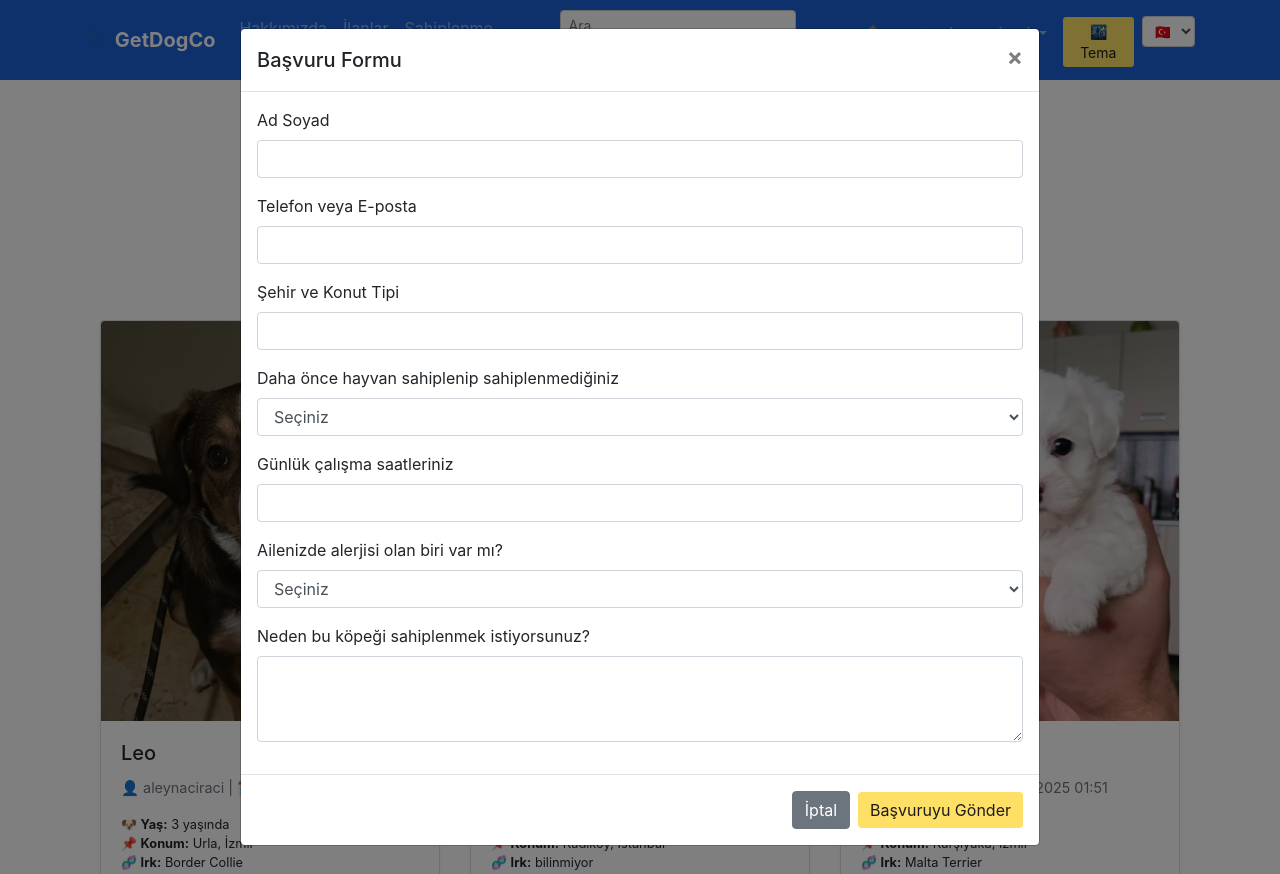
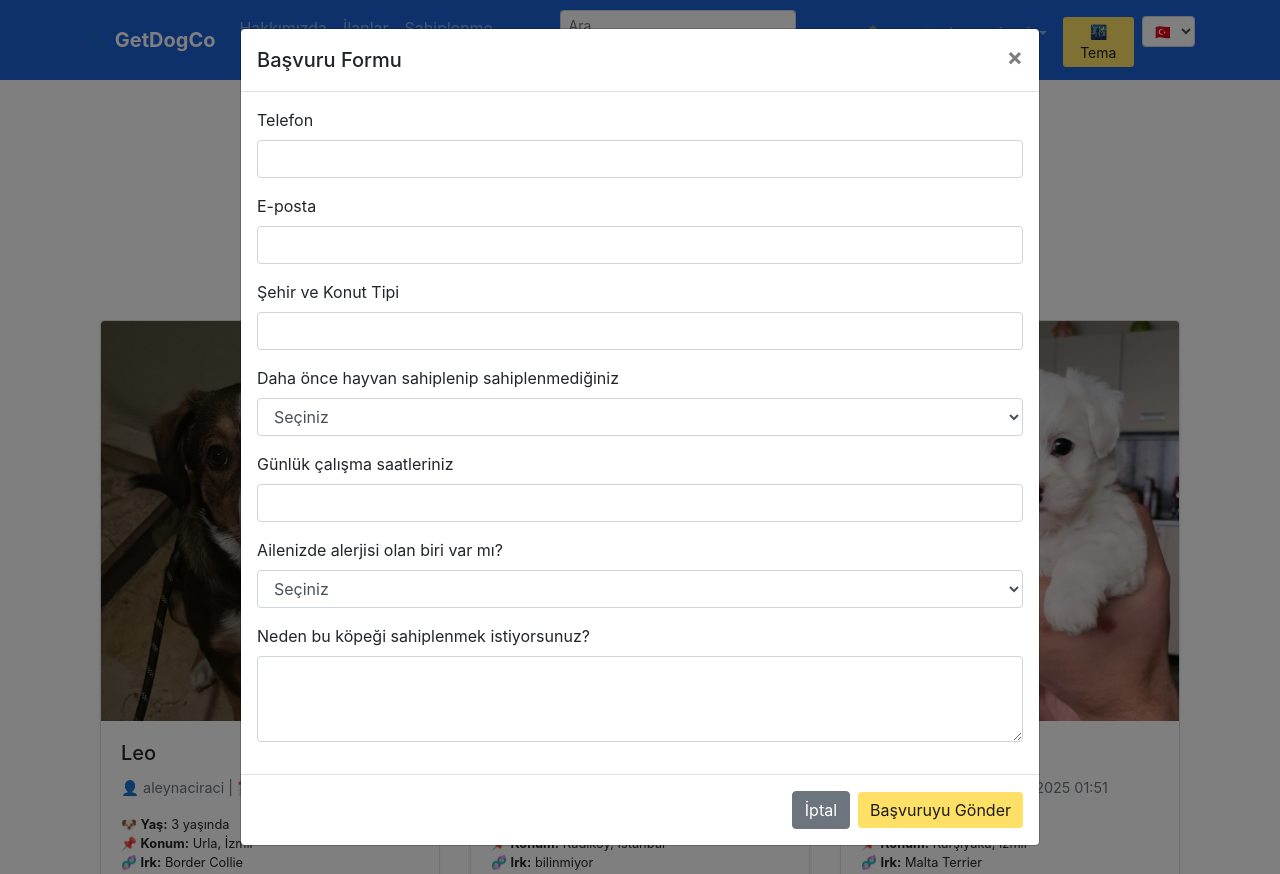
Before and after one commit to aleynaciraci/GetDogCo, a Django app: page /post/ in a window 1280 px wide, after a click on "Başvur". Run offline with Django 5.2, Linux system fonts and the light colour scheme; a user stored in the database is signed in; data comes from the database, SQL or seed files in the repository; both versions use the stored data as it was after the commit; some libraries are stand-ins or nearby versions.

Commit message:
Başvuru formunda düzenleme yapıldı: Ad Soyad kaldırıldı, telefon ve e-posta ayrıldı

```diff
--- a/templates/list_posts.html
+++ b/templates/list_posts.html
@@ -47,6 +47,7 @@
                             {% trans "İlanı Gör" %}
                         </a>
                     </div>
+{% if post.owner != request.user %}
     <!-- Başvur Butonu -->
     <button type="button" class="btn btn-sm btn-yellow-custom" data-toggle="modal" data-target="#applicationModal{{ post.id }}">
         {% trans "Başvur" %}
@@ -66,18 +67,24 @@
             </div>
             <div class="modal-body">
               <!-- Form Alanları -->
+
+              <!-- Telefon ve E-posta Alanı -->
               <div class="form-group">
-            <label>{% trans "Ad Soyad" %}</label>
-            <input type="text" name="full_name" class="form-control" required>
+                <label>{% trans "Telefon" %}</label>
+                <input type="text" name="contact_phone" class="form-control" required>
               </div>
               <div class="form-group">
-            <label>{% trans "Telefon veya E-posta" %}</label>
-            <input type="text" name="contact_info" class="form-control" required>
+                <label>{% trans "E-posta" %}</label>
+                <input type="email" name="contact_email" class="form-control" required>
               </div>
+
+              <!-- Şehir ve Konut Tipi Alanı -->
               <div class="form-group">
                 <label>{% trans "Şehir ve Konut Tipi" %}</label>
                 <input type="text" name="location_info" class="form-control" required>
               </div>
+
+              <!-- Daha önce hayvan sahiplenip sahiplenmediğiniz -->
               <div class="form-group">
                 <label>{% trans "Daha önce hayvan sahiplenip sahiplenmediğiniz" %}</label>
                 <select name="had_pets_before" class="form-control" required>
@@ -86,10 +93,14 @@
                   <option value="no">{% trans "Hayır" %}</option>
                 </select>
               </div>
+
+              <!-- Günlük çalışma saatleriniz -->
               <div class="form-group">
                 <label>{% trans "Günlük çalışma saatleriniz" %}</label>
                 <input type="text" name="work_hours" class="form-control">
               </div>
+
+              <!-- Ailenizde alerjisi olan biri var mı? -->
               <div class="form-group">
                 <label>{% trans "Ailenizde alerjisi olan biri var mı?" %}</label>
                 <select name="has_allergy" class="form-control">
@@ -98,10 +109,13 @@
                   <option value="no">{% trans "Hayır" %}</option>
                 </select>
               </div>
+
+              <!-- Neden bu köpeği sahiplenmek istiyorsunuz? -->
               <div class="form-group">
                 <label>{% trans "Neden bu köpeği sahiplenmek istiyorsunuz?" %}</label>
                 <textarea name="motivation" class="form-control" rows="3" required></textarea>
               </div>
+
             </div>
             <div class="modal-footer">
               <button type="button" class="btn btn-secondary" data-dismiss="modal">{% trans "İptal" %}</button>
@@ -111,7 +125,7 @@
         </div>
       </div>
     </div>
-
+{% endif %}
                 </div>
             </div>
             {% endfor %}
```
Also changed, not shown: db.sqlite3. Lines whose indentation alone changed are shown as unchanged.
